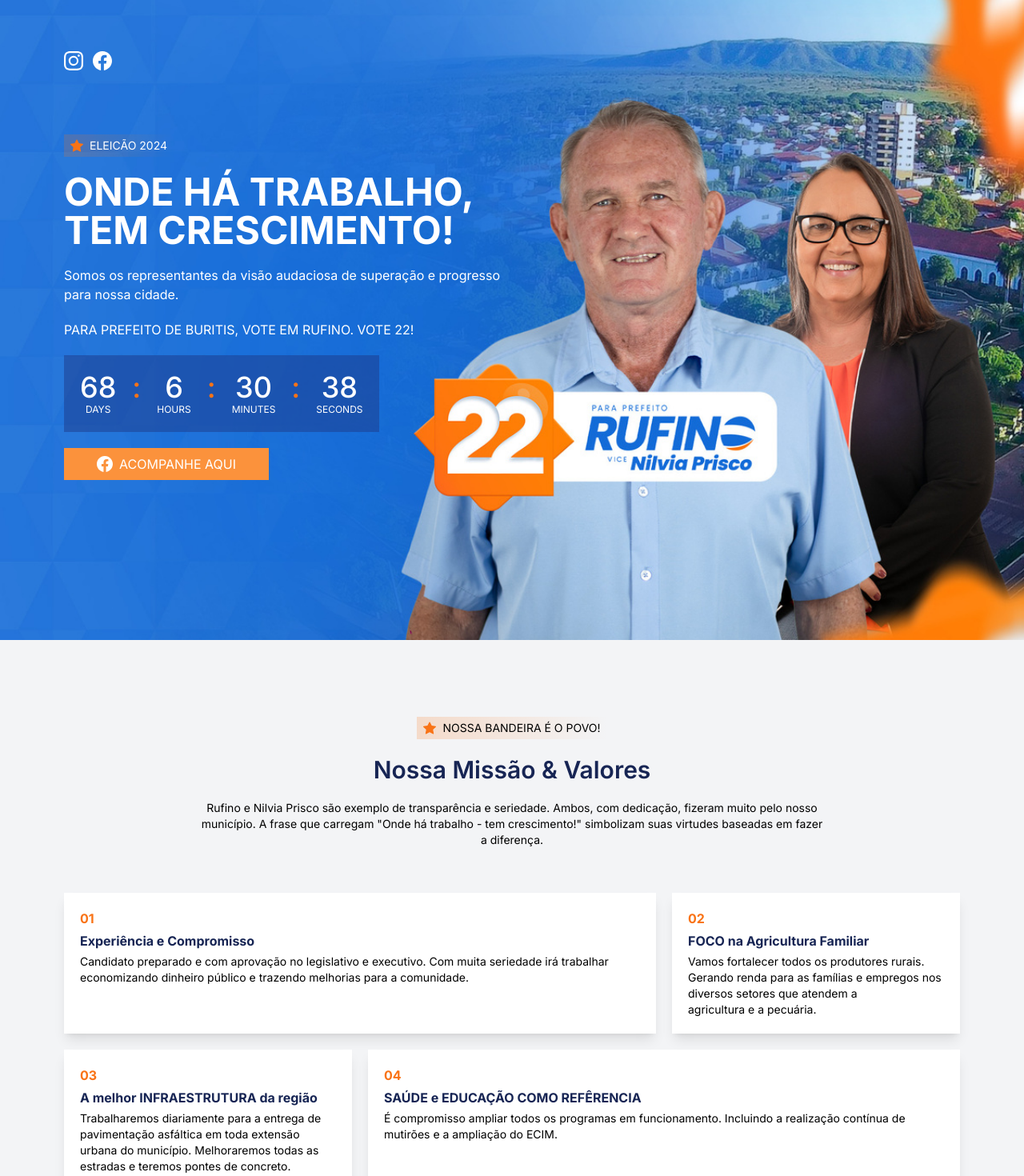
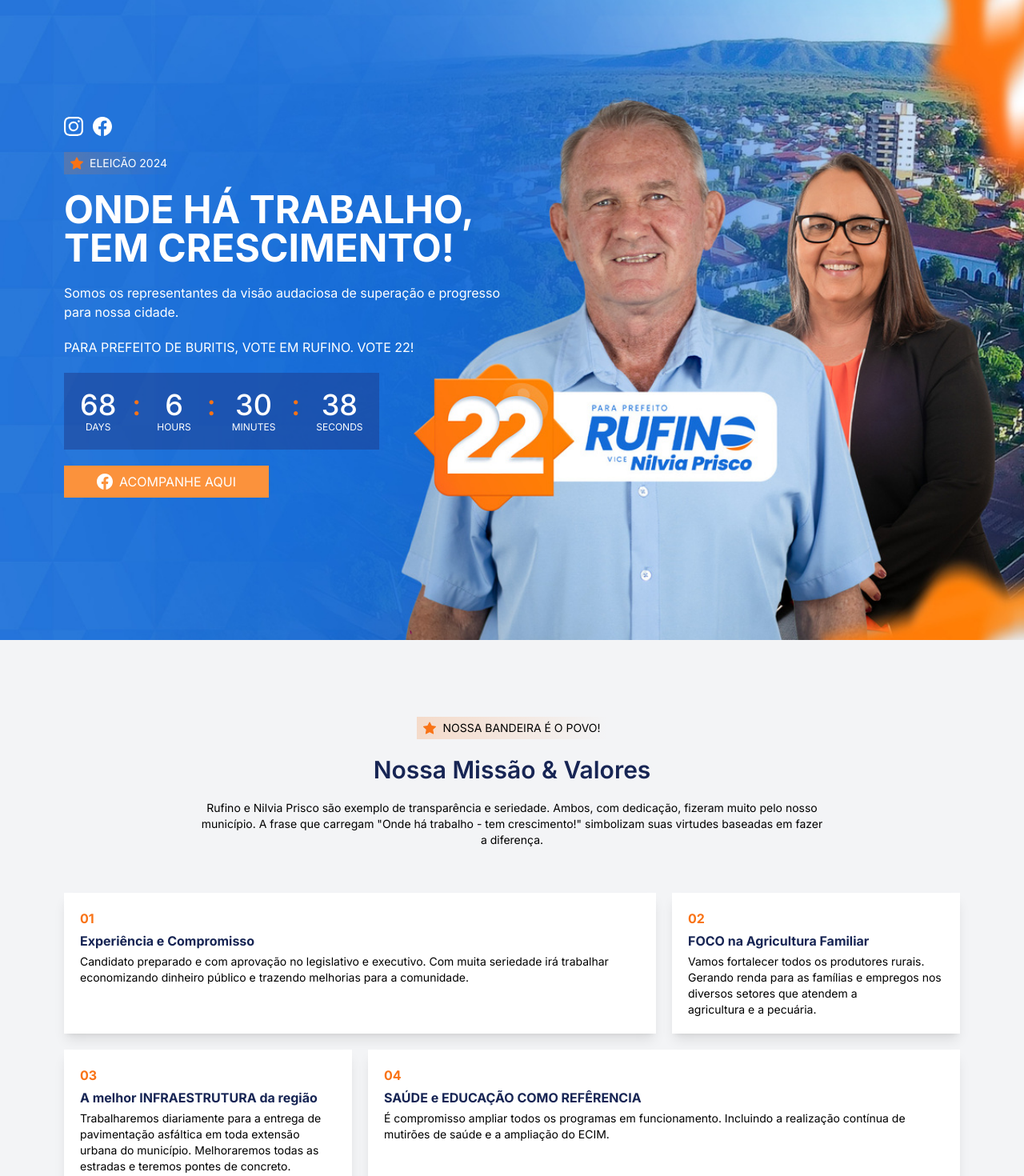
Before and after one commit to oisouguilherme/LP_Rufino, a Next.js app: page / in a window 1280 px wide. Shown: the top 1470 px of the page at 80% size. Built offline with nearby package versions, Linux system fonts and the light colour scheme.

Commit message:
feat: ajustes finais

```diff
--- a/src/components/Banner.jsx
+++ b/src/components/Banner.jsx
@@ -7,7 +7,24 @@ export function Banner() {
     <div className="bg-[url('/bg-mobile.jpg')] sm:bg-[url('/bg-desktop.jpg')] bg-no-repeat bg-cover bg-center">
       <div className="max-w-6xl mx-auto px-4 min-h-screen text-white grid sm:grid-cols-2 items-center relative pb-8 pt-[480px] sm:pt-0">
         <div className="space-y-5">
-          <TitleSection title={"Eleicão 2024"} />
+          <div className="space-y-5">
+            <div className="flex gap-3 justify-end sm:justify-start">
+              <a
+                href={"https://www.instagram.com/rufinofolador/"}
+                target="_blank"
+                className="hover:text-orange-500 duration-300"
+              >
+                <IconInstagram size={24} />
+              </a>
+              <a
+                href={"https://www.facebook.com/profile.php?id=61557887701559"}
+                className="hover:text-orange-500 duration-300"
+              >
+                <IconFacebook size={24} />
+              </a>
+            </div>
+            <TitleSection title={"Eleicão 2024"} />
+          </div>
           <h1 className="text-4xl sm:text-5xl font-bold">
             ONDE HÁ TRABALHO, TEM CRESCIMENTO!
           </h1>
@@ -19,24 +36,6 @@ export function Banner() {
           <CountdownTimer targetDate="2024-10-06T00:00:00" />
           <JoinButton text={"ACOMPANHE AQUI"} />
         </div>
-        <div className="absolute left-4 top-4 sm:top-16 flex gap-3">
-          <a
-            href={"https://www.instagram.com/rufinofolador/"}
-            target="_blank"
-            className="hover:text-orange-500 duration-300"
-          >
-            <IconInstagram size={24} />
-          </a>
-          <a
-            href={"https://www.facebook.com/profile.php?id=61557887701559"}
-            className="hover:text-orange-500 duration-300"
-          >
-            <IconFacebook size={24} />
-          </a>
-          {/*  <Link href={"#"} className="hover:text-orange-500 duration-300">
-            <IconX size={18} />
-          </Link> */}
-        </div>
       </div>
     </div>
   );
--- a/src/components/MissaoValores.jsx
+++ b/src/components/MissaoValores.jsx
@@ -57,7 +57,8 @@ export function MissaoValores() {
             </h4>
             <p className="text-sm">
               É compromisso ampliar todos os programas em funcionamento.
-              Incluindo a realização contínua de mutirões e a ampliação do ECIM.
+              Incluindo a realização contínua de mutirões de saúde e a ampliação
+              do ECIM.
             </p>
           </div>
         </div>
--- a/src/components/Sobre.jsx
+++ b/src/components/Sobre.jsx
@@ -20,7 +20,7 @@ export function Sobre() {
             Conheço de perto a necessidade do povo. Trabalhei 4 anos como
             vereador de nossa cidade e 8 anos como vice-prefeito. Junto ao
             executivo pude concretizar muitas obras e quero agora, com
-            experiência continuar o trabalho de excelência.
+            experiência, continuar o trabalho de excelência.
           </p>
         </div>
         <div className="bg-blue-900/50 border-l-4 border-orange-400 sm:max-w-[80%]">
```
